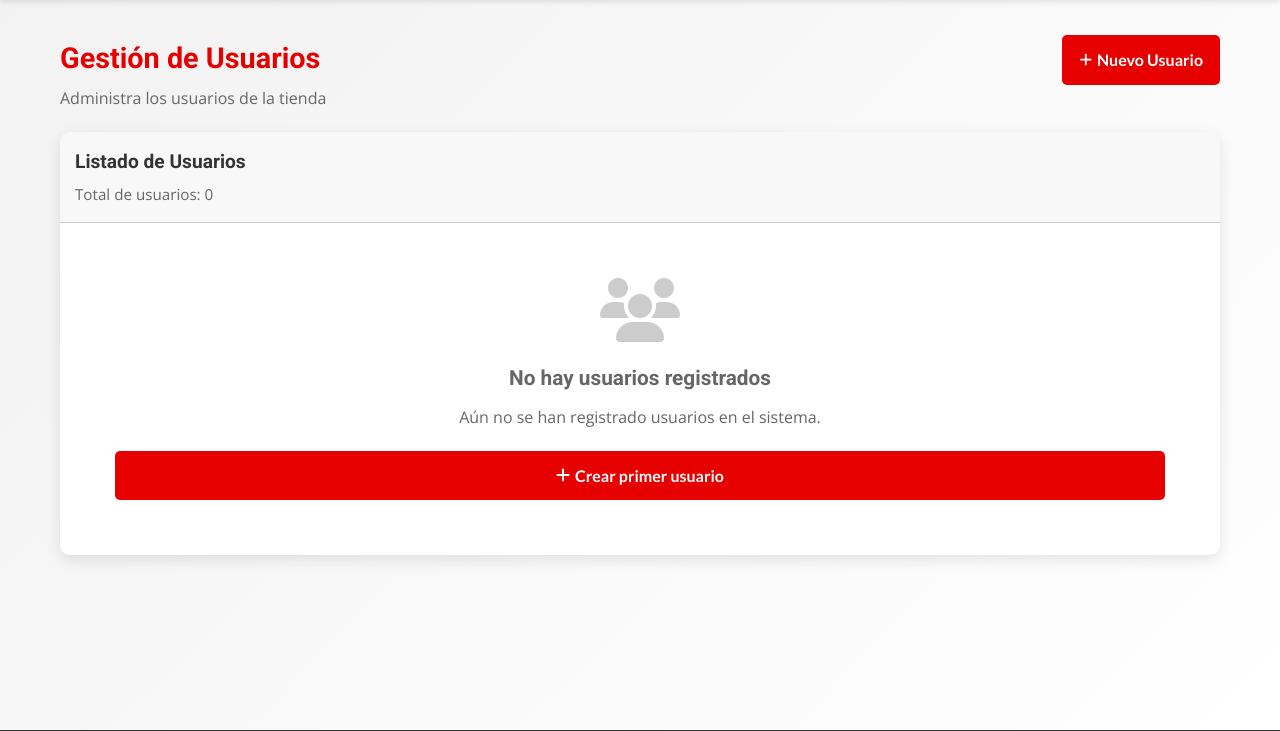
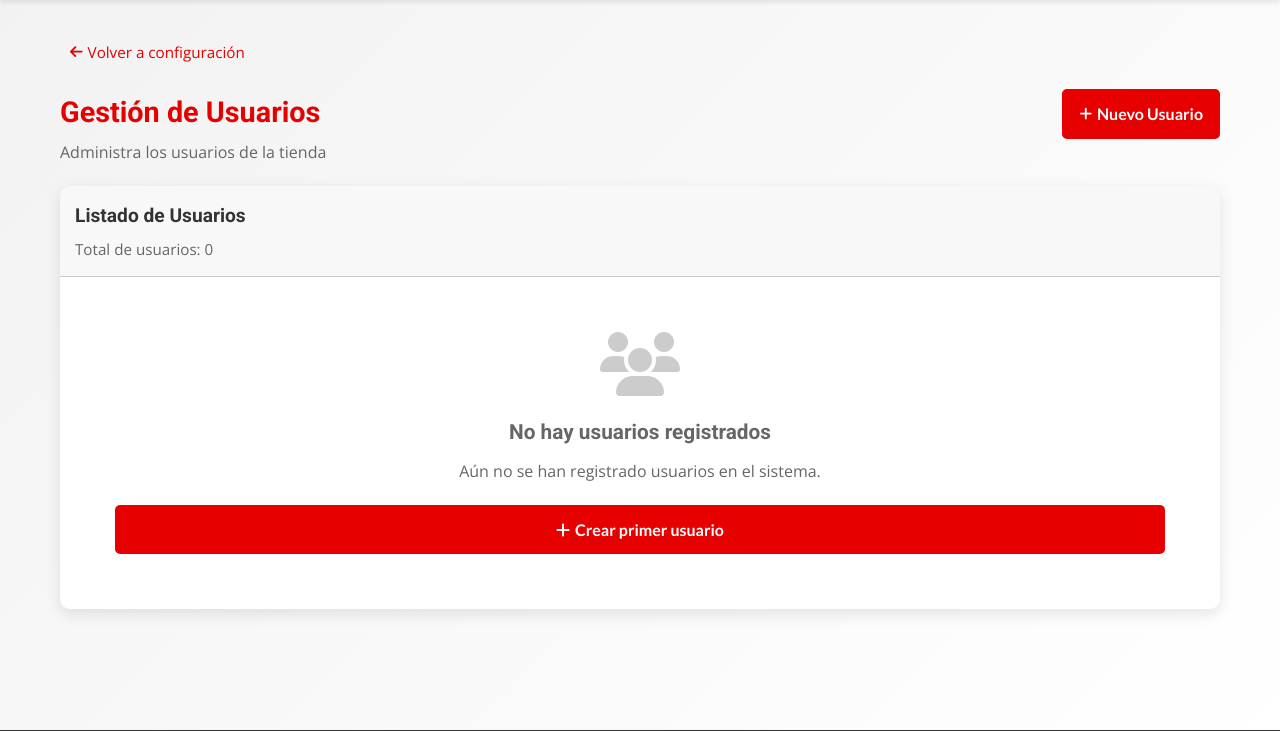
Before and after one commit to CruzAntonioDIWWEB/TFG_mobileStore, a PHP site: template Views/admin/users/index.php in a window 1280 px wide. Shown: the part 70-801 px from the top of the page. Run offline with PHP 8.4, Linux system fonts and the light colour scheme; the template is opened without the code that fills it, so the values that code supplies are empty; some libraries are stand-ins or nearby versions.

Commit message:
breadcrumbs for the different admin settings

```diff
--- a/Views/admin/users/index.php
+++ b/Views/admin/users/index.php
@@ -25,6 +25,14 @@ $messages = $messages ?? [];
 <!-- Users Management Section -->
 <section class="admin-section">
     <div class="admin-container">
+        <!-- Back Navigation -->
+        <div class="breadcrumb">
+            <a href="<?php echo BASE_URL; ?>index.php?controller=user&action=profile" class="breadcrumb-link">
+                <i class="fas fa-arrow-left"></i>
+                Volver a configuración
+            </a>
+        </div>
+
         <div class="admin-header">
             <div class="admin-title-section">
                 <h1 class="admin-title">Gestión de Usuarios</h1>
--- a/Views/user/order_history.php
+++ b/Views/user/order_history.php
@@ -28,7 +28,7 @@ $isAdmin = $currentUser && isset($currentUser['role']) && $currentUser['role'] =
                 </div>
 
                 <div class="header-actions">
-                    <a href="<?php echo BASE_URL; ?>index.php?controller=home&action=index" class="back-btn">
+                    <a href="<?php echo BASE_URL; ?>index.php?controller=user&action=profile" class="back-btn">
                         <i class="fas fa-arrow-left"></i>
                         Volver al Menú
                     </a>
```
Also changed, not shown: Views/admin/categories/index.php (+8 -0 lines), Views/admin/products/index.php (+8 -0 lines).
